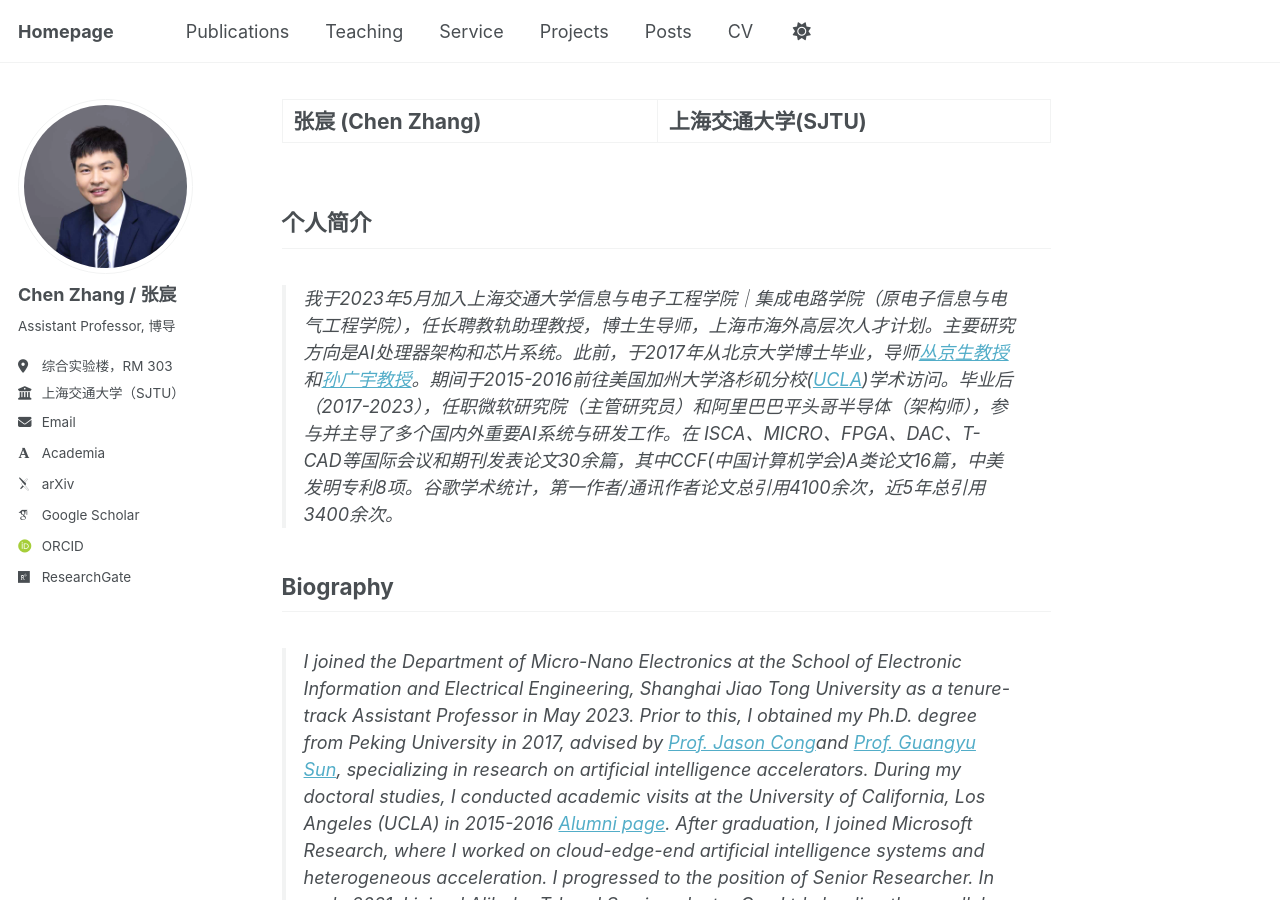
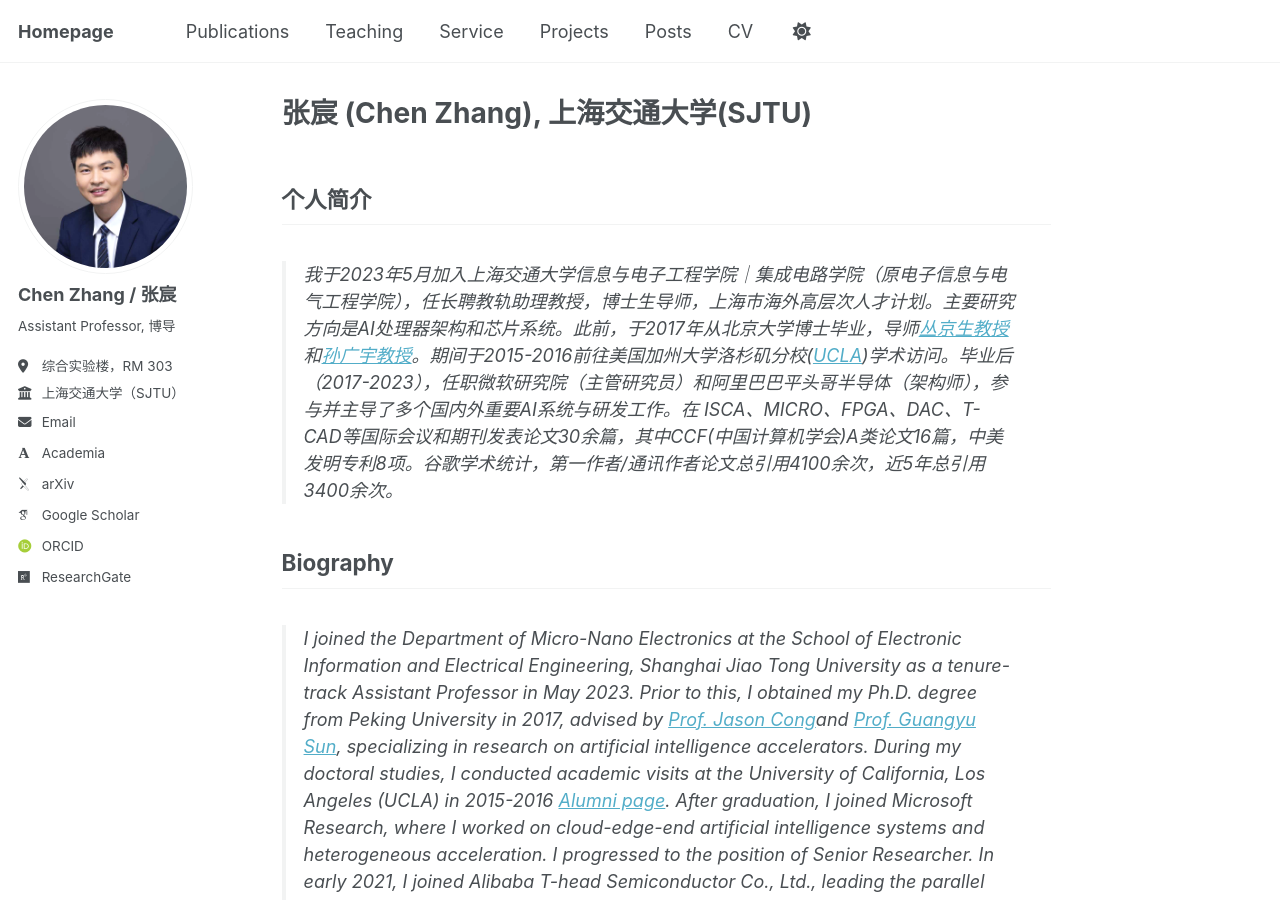
Before and after one commit to chenzhangsjtu/chenzhangsjtu.github.io, a Jekyll site: the page built from _pages/about.md, in a window 1280 px wide and 900 px high. Built offline with Jekyll 4.4.1, drawn with Linux system fonts in a browser that asks for light colours; some web fonts are replaced.

```diff
--- a/_pages/about.md
+++ b/_pages/about.md
@@ -1,6 +1,6 @@
 ---
 permalink: /
-title: "张宸 (Chen Zhang) | 上海交通大学(SJTU)"
+title: "张宸 (Chen Zhang), 上海交通大学(SJTU)"
 author_profile: true
 redirect_from:
   - /about/
```
